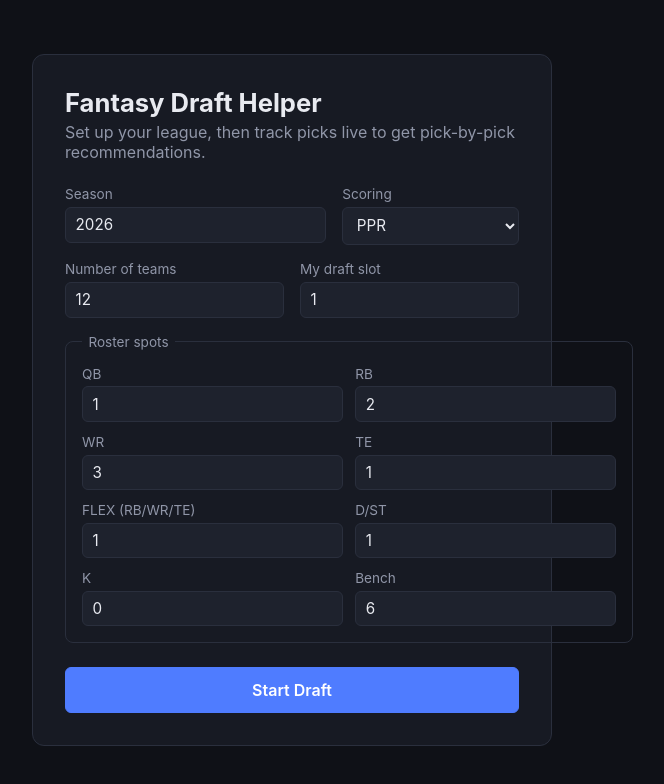
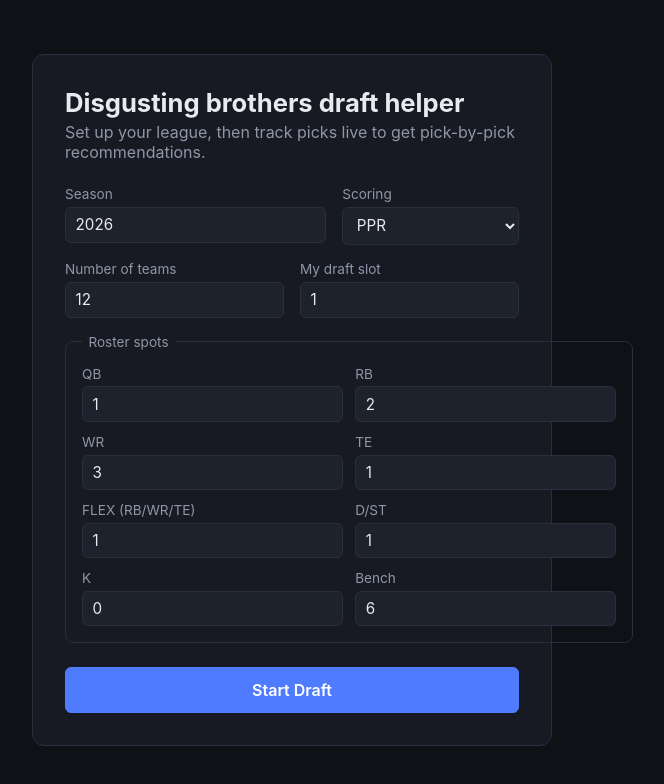
Before and after one commit to colemooney6-source/fantasy, a React (Vite) app in the folder client/: page / in a window 1280 px wide. Shown: the top 784 px of the page, without its empty margins (348-1012 px from the left). Built offline with nearby package versions, Linux system fonts and the light colour scheme; no server answers.

Commit message:
Rename header to Disgusting brothers draft helper

```diff
--- a/client/src/components/SetupForm.tsx
+++ b/client/src/components/SetupForm.tsx
@@ -42,7 +42,7 @@ export default function SetupForm({ onSubmit }: Props) {
   return (
     <div className="setup-screen">
       <form className="setup-form" onSubmit={handleSubmit}>
-        <h1>Fantasy Draft Helper</h1>
+        <h1>Disgusting brothers draft helper</h1>
         <p className="subtitle">Set up your league, then track picks live to get pick-by-pick recommendations.</p>
 
         <div className="field-row">
```
